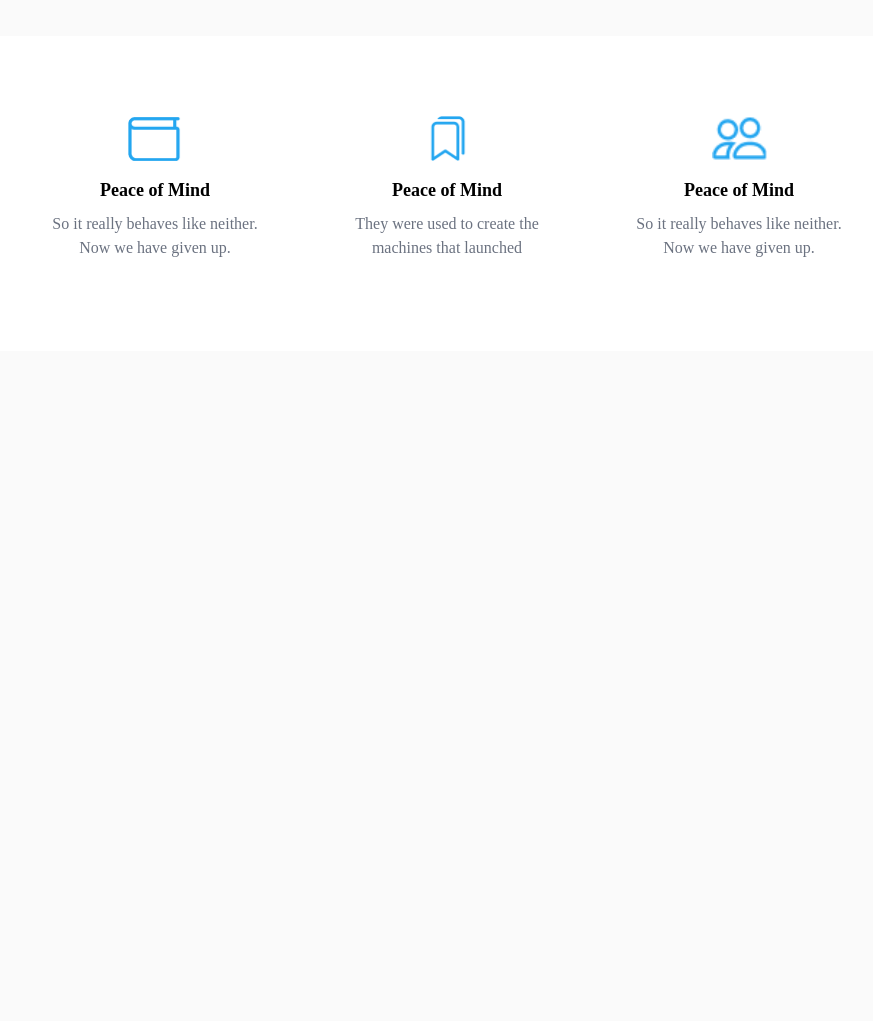
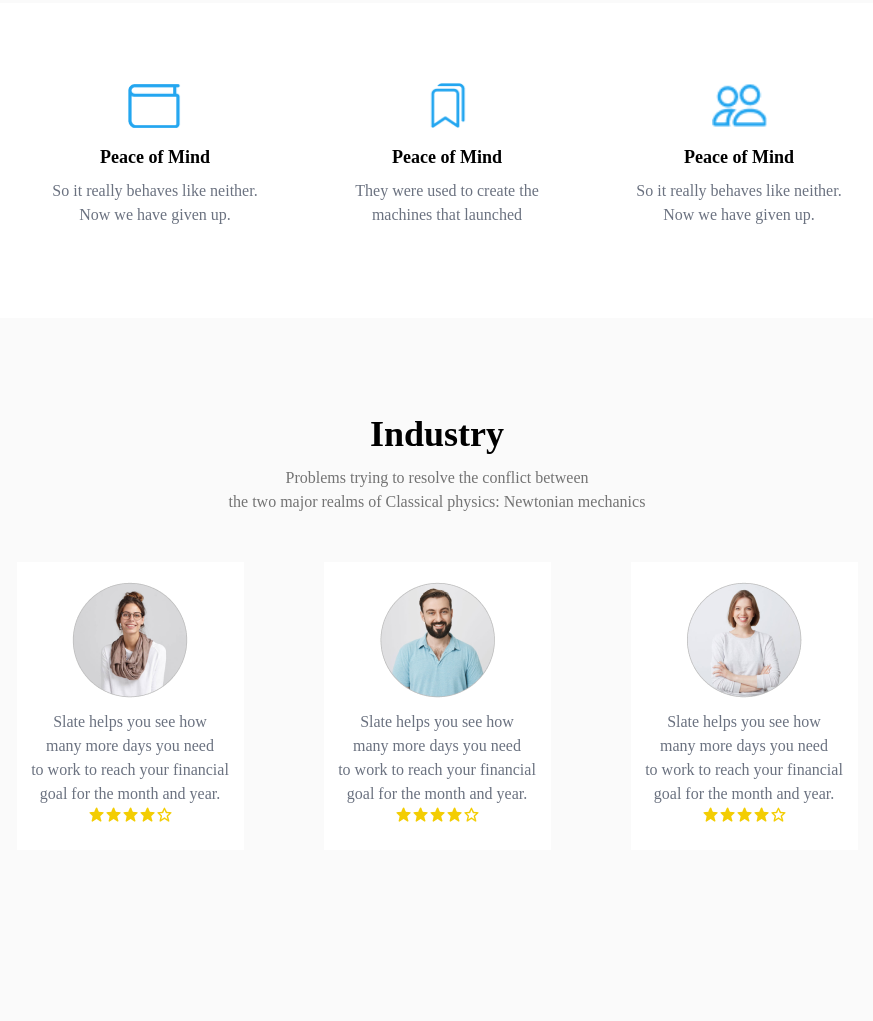
Before and after one commit to 1Alexey1727/Maket, a plain HTML site: page titov/index.html in a window 1280 px wide. Shown: the part 755-1776 px from the top of the page, without its empty margins (203-1076 px from the left). Drawn offline with nearby package versions, Linux system fonts and the light colour scheme.

Commit message:
Добавил 3 карточки с отзывами
Добавлены 3 карточки с отзывыми а также заголовок к карточкам

```diff
--- a/titov/index.html
+++ b/titov/index.html
@@ -18,7 +18,7 @@
   </script>
 </head>
 <body>
-  <div class="main w-[1105px] h-[2000px] mx-auto bg-[#FAFAFA]">
+  <div class="contain w-[1105px] h-[2000px] mx-auto bg-[#FAFAFA]">
     <div class="header text-white h-[608px] font-[Montserrat] bg-[url('./123.jpg')]">
       <header class="flex items-center pt-10 pl-[150px]" >
         <div class="logo pr-20 text-[18px] font-bold">BrandName</div>
@@ -39,15 +39,89 @@
         <div class="card2 bg-white w-[252px] h-[155px] pt-5 pl-5"><img src="./icn resize icn-md.png" alt=""><div class="font-bold pt-2 text-[18px]">Set For Life</div><div class="gray text-gray-500">the quick fox jumps over the <br>lazy dog</div></div>
         <div class="card3 bg-[#23A6F0] w-[252px] h-[155px] pt-5 pl-5"><img src="./123.png" alt=""><div class="font-bold pt-2 text-[18px] text-white">100% Satisfaction</div><div class="gray text-white">the quick fox jumps over the <br>lazy dog</div></div>
       </div>
-      <main class="bg-white mt-[100px] flex justify-center">
+    </div>
+      <div class="3cardsonwhitebackground bg-white mt-[150px] flex justify-center font-[Montserrat]">
         <div class="cards flex justify-center gap-10 flex-row p-20 text-black items-center">
           <div class="card1 text-center justify-center flex-col w-[252px] h-[155px] pl-5"><img src="./1234.png" alt="" class="w-[55px] h-[45px] mx-auto"><div class="font-bold pt-4 text-[18px]">Peace of Mind</div><div class="gray text-gray-500 pt-2">So it really behaves like neither. <br>Now we have given up.</div></div>
           <div class="card2 text-center justify-center flex-col w-[252px] h-[155px] pl-5"><img src="./12345.png" alt="" class="w-[55px] h-[45px] mx-auto"><div class="font-bold pt-4 text-[18px]">Peace of Mind</div><div class="gray text-gray-500 pt-2">They were used to create the <br>machines that launched</div>
           </div>
           <div class="card3 text-center justify-center flex-col w-[252px] h-[155px] pl-5"><img src="./icn resize icn-md.png" alt="" class="w-[55px] h-[45px] mx-auto"><div class="font-bold pt-4 text-[18px]">Peace of Mind</div><div class="gray text-gray-500 pt-2">So it really behaves like neither. <br>Now we have given up.</div></div>
         </div>
-      </main>
-    </div>
+      </div>
+    <main class="text-black bg-[#FAFAFA] text-center h-[700px] font-[Montserrat]">
+      <div class="font-bold text-4xl pt-24">Industry</div>
+      <div class="text-[#737373] pb-12 pt-3">Problems trying to resolve the conflict between <br>
+        the two major realms of Classical physics: Newtonian mechanics
+      </div>
+      <div class="cards2 flex justify-center font-[Montserrat] gap-20">
+        <div class="w-[227px] h-[288px] bg-white"><img src="./circle-box circle-xl mx-auto.png" alt="" class="mx-auto pt-5"><div class="text-center text-gray-500 pt-3">Slate helps you see how <br>
+          many more days you need <br>
+          to work to reach your financial <br>
+          goal for the month and year.</div>
+          <div class="flex flex-row justify-center">
+            <div>
+              <img src="./star.png" alt="">
+            </div>
+            <div>
+              <img src="./star.png" alt="">
+            </div>
+            <div>
+              <img src="./star.png" alt="">
+            </div>
+            <div>
+              <img src="./star.png" alt="">
+            </div>
+            <div>
+              <img src="./badstar.png" alt="">
+            </div>
+          </div>
+        </div>
+        <div class="w-[227px] h-[288px] bg-white"><img src="./circle-box circle-xl mx-auto1.png" alt="" class="mx-auto pt-5"><div class="text-center text-gray-500 pt-3">Slate helps you see how <br>
+          many more days you need <br>
+          to work to reach your financial <br>
+          goal for the month and year.</div>
+          <div class="flex flex-row justify-center">
+            <div>
+              <img src="./star.png" alt="">
+            </div>
+            <div>
+              <img src="./star.png" alt="">
+            </div>
+            <div>
+              <img src="./star.png" alt="">
+            </div>
+            <div>
+              <img src="./star.png" alt="">
+            </div>
+            <div>
+              <img src="./badstar.png" alt="">
+            </div>
+          </div>
+        </div>
+        <div class="w-[227px] h-[288px] bg-white"><img src="./circle-box circle-xl mx-auto2.png" alt="" class="mx-auto pt-5"><div class="text-center text-gray-500 pt-3">Slate helps you see how <br>
+          many more days you need <br>
+          to work to reach your financial <br>
+          goal for the month and year.</div>
+          <div class="flex flex-row justify-center">
+            <div>
+              <img src="./star.png" alt="">
+            </div>
+            <div>
+              <img src="./star.png" alt="">
+            </div>
+            <div>
+              <img src="./star.png" alt="">
+            </div>
+            <div>
+              <img src="./star.png" alt="">
+            </div>
+            <div>
+              <img src="./badstar.png" alt="">
+            </div>
+          </div>
+        </div>
+      </div>
+    </main>
   </div>
 </body>
 </html>
```
Also changed, not shown: titov/badstar.png (added), titov/circle-box circle-xl mx-auto.png (added), titov/circle-box circle-xl mx-auto1.png (added), titov/circle-box circle-xl mx-auto2.png (added), titov/star.png (added).
